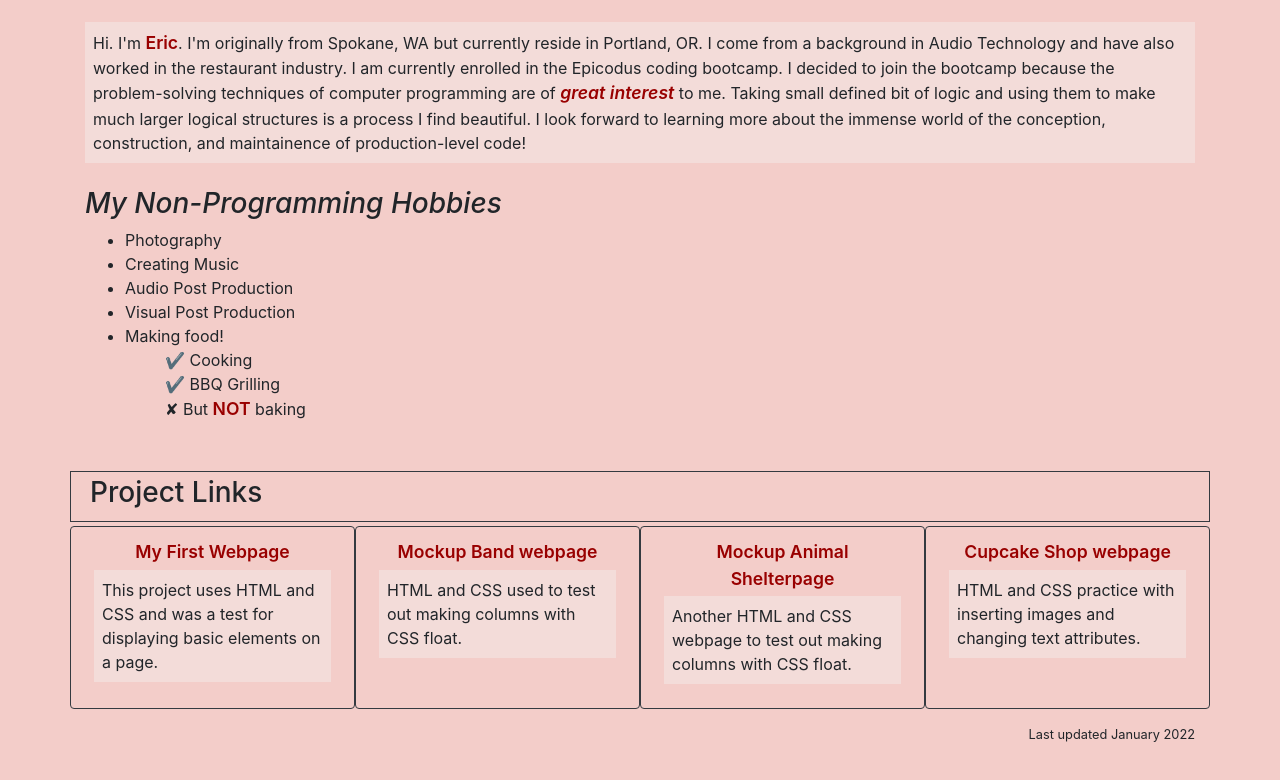
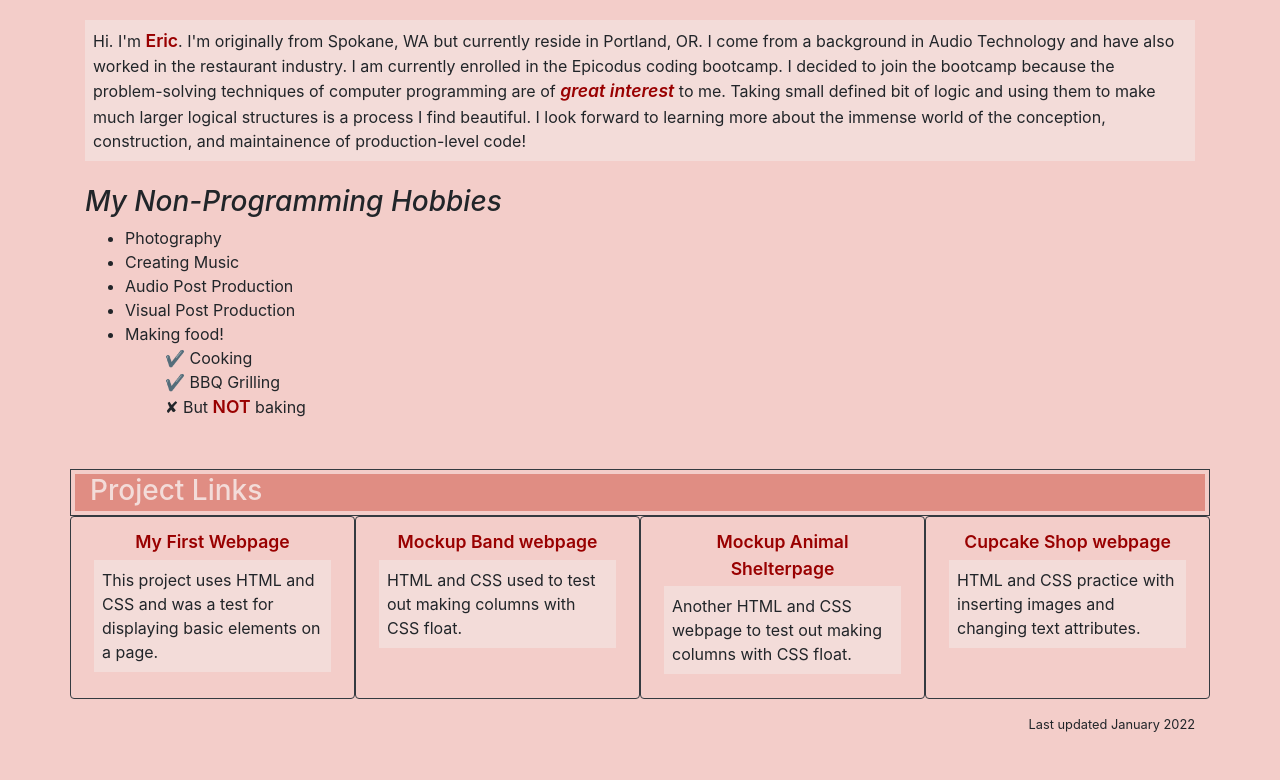
Before and after one commit to Cruduper/portfolio, a plain HTML site: page index.html in a window 1280 px wide. Shown: the part 846-1626 px from the top of the page. Drawn offline with Linux system fonts and the light colour scheme.

Commit message:
changed color/spacing for 'Project Link' text as well as page title

```diff
--- a/css/styles.css
+++ b/css/styles.css
@@ -19,6 +19,14 @@ p {
   font-weight: 600;
   font-size: 1.1em;
   color: #900;
+}
+
+.light-pink {
+  color: rgb(243, 220, 217);
+}
+
+.salmon-bg {
+  background-color: rgb(224, 141, 131);
 }
 
 li.check-mark:before {
--- a/index.html
+++ b/index.html
@@ -8,7 +8,7 @@
 <body>
   <div>
     <div class="container">
-      <h1 class="py-4 text-Center"> <strong>My Portfolio Page</strong> </h1>
+      <h1 class="my-4 text-center salmon-bg light-pink pb-1 ps-5 mb-0 border border-2 border-dark"> <strong>My Portfolio Page</strong> </h1>
 
       <img src="img/eric.jpg" class="img-responsive" width="100%">
 
@@ -39,8 +39,8 @@
     <!-- code for Project Links columns -->
     <div class="container mb-5">
 
-      <div class="row border border-2 border-dark p-1 mb-1">
-        <h3 class="container">Project Links</h3>
+      <div class="row border border-2 border-dark p-1">
+        <h3 class="container salmon-bg light-pink pb-1 ps-5 mb-0">Project Links</h3>
       </div>
       <div class="row">
         <div class="col-3 border border-2 rounded border-dark p-2">
```
